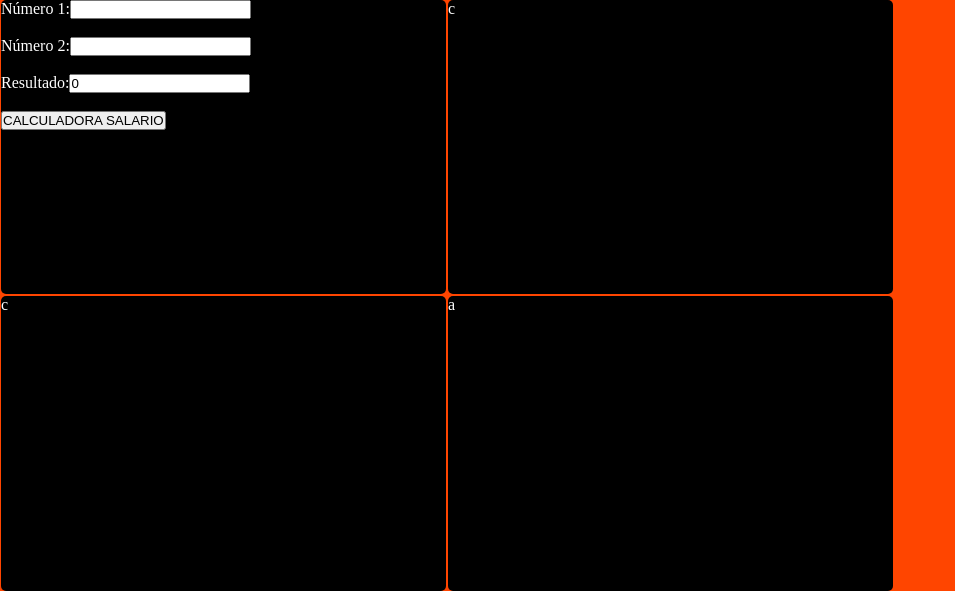
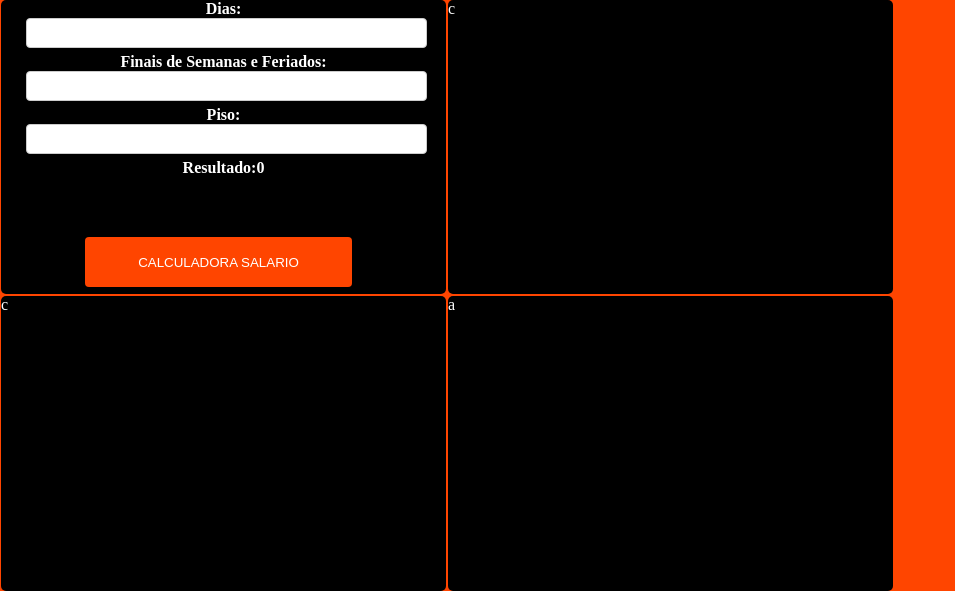
Before and after one commit to 01viniciusmelo/Dev-Web-PHP, a PHP site: page / in a window 1280 px wide. Shown: the part 65-656 px from the top of the page, without its empty margins (0-955 px from the left). Run offline with PHP 8.4, Linux system fonts and the light colour scheme; data that the repository does not hold is empty.

Commit message:
Projeto html, css, js e php envolvendo diversos sistemas de calculos

```diff
--- a/Sistemas/estilo/estilo.css
+++ b/Sistemas/estilo/estilo.css
@@ -63,7 +63,6 @@
     margin-left: 46%;
     margin-top: -20%;
 }
-
 #itemum {
     background-color: black;
     width:445px;
@@ -72,6 +71,36 @@
     margin: 1px 1px 1px 1px;
     border-radius: 5px 5px 5px 5px;
 }
+
+input[type=text]{
+    width: 90%;
+    padding: 0;
+    margin: 0 5px 5px 25px;
+    display: inline-block;
+    border: 1px solid #ccc;
+    border-radius: 4px;
+    box-sizing: border-box;
+    height: 30px;
+}
+#formulario h4{
+    text-align: center;
+}
+
+input[type=submit] {
+    width: 60%;
+    background-color: orangered;
+    color: white;
+    height: 50px;
+    margin: 60px 0 0 -10px;
+
+
+    border: none;
+    border-radius: 4px;
+    cursor: pointer;
+}
+
+
+
 #itemdosi{
     background-color: black;
     width:445px;
--- a/Sistemas/index.php
+++ b/Sistemas/index.php
@@ -24,34 +24,28 @@
         <div id="itemum">
 
             <?php
-                $n2 = $_POST["num2"];
-                $n1 = $_POST["num1"];
-                $res = $n1 * $n2;
+
+
+            if($n1 = $_POST["dias"]){
+                ($n1 * 11) - 191;
+            }
+            $n2 = $_POST["fds"];
+            $n3 = $_POST["piso"];
+            $adic = ($n3 * 30) / 100;
+
              ?>
 
-            <form method="post">
-
-                Número 1:<input type="text" name="num1">
-                <br><br>
-                Número 2:<input type="text" name="num2">
-                <br><br>
-                Resultado:<input type="text" name="result" value="<?php echo $res; ?>"><br>
+            <form method="post" id="formulario">
+                <h4>Dias:</h4> <input type="text" name="dias">
                 <br>
-
+                <h4>Finais de Semanas e Feriados:</h4><input type="text" name="fds">
+                <br>
+                <h4>Piso:</h4><input type="text" name="piso" value="">
+                <br>
+                <h4>Resultado:<script> document.write(<?php echo $adic; ?>)</script>
+                <br>
                 <input type="submit" value="CALCULADORA SALARIO">
-
             </form>
-
-
-
-
-
-
-
-
-
-
-
         </div>
         <div id="itemdosi">
             c
```
